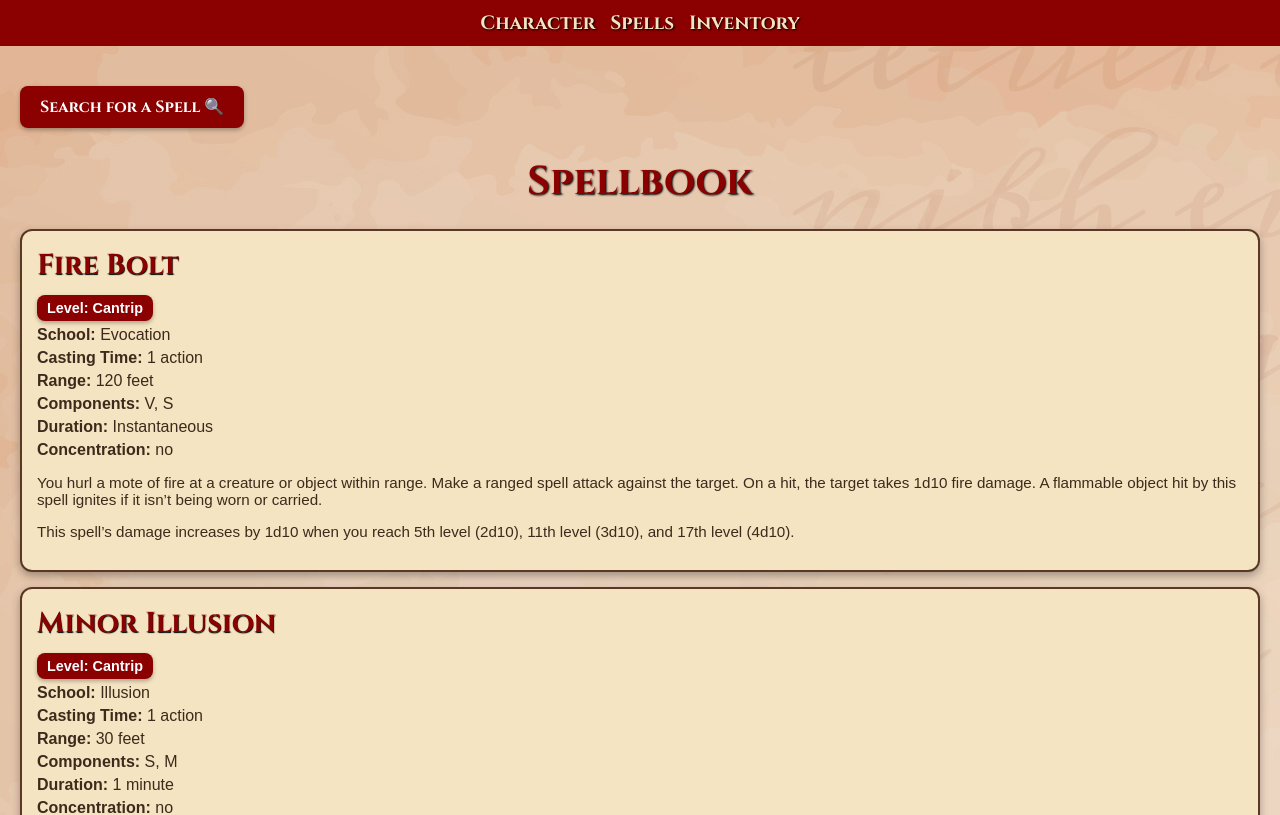
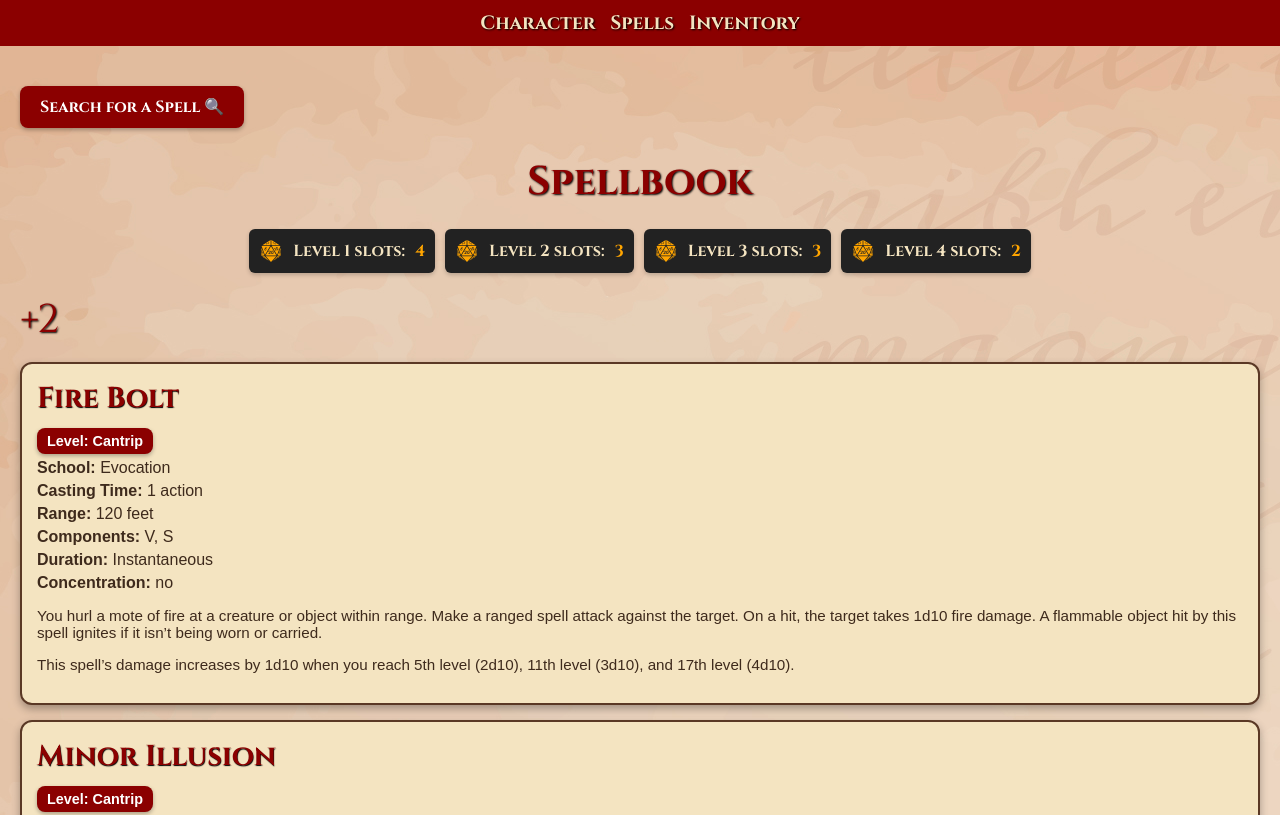
Before and after one commit to frodkata/character-sheet, a React (Create React App) app: page /#/spells in a window 1280 px wide. Shown: the top 815 px of the page. Built offline with nearby package versions, Linux system fonts and the light colour scheme.

Commit message:
Add spell slots display

```diff
--- a/src/pages/SpellsPage.tsx
+++ b/src/pages/SpellsPage.tsx
@@ -3,6 +3,7 @@ import { CharacterSheet } from "../data/CharacterSheet";
 import Spell from "../components/Spell";
 import backgroundImage from "../assets/papyrus.jpg";
 import { Link } from "react-router-dom";
+import D20 from "../components/svg components/D20";
 
 const styles: { [key: string]: React.CSSProperties } = {
 	page: {
@@ -18,6 +19,38 @@ const styles: { [key: string]: React.CSSProperties } = {
 		fontSize: "2.5rem",
 		textShadow: "1px 1px 2px #000",
 		marginBottom: "20px",
+	},
+	spellSlotsContainer: {
+		display: "flex",
+		flexWrap: "wrap",
+		gap: "10px",
+		justifyContent: "center",
+		marginBottom: "20px",
+	},
+	spellSlotItem: {
+		padding: "10px",
+		borderRadius: "6px",
+		backgroundColor: "#222222",
+		boxShadow: "0 2px 4px rgba(0, 0, 0, 0.2)",
+		fontSize: "1rem",
+		color: "#fff",
+		fontWeight: "bold",
+		minWidth: "120px",
+		fontFamily: "'Cinzel', serif",
+		display: "flex",
+		flexDirection: "row",
+		justifyContent: "center",
+		alignItems: "center",
+	},
+	spellSlotLevel: {
+		color: "#f4e4c1", // Parchment-like text color
+		fontWeight: "bold",
+		marginRight: "10px",
+		marginLeft: "10px",
+	},
+	spellSlotValue: {
+		color: "#FFA500", // Orange
+		fontWeight: "bold",
 	},
 	spellList: {
 		listStyleType: "none",
@@ -36,16 +69,44 @@ const styles: { [key: string]: React.CSSProperties } = {
 		boxShadow: "0 2px 4px rgba(0, 0, 0, 0.3)",
 		marginRight: 10,
 	},
+	tip: {
+		textAlign: "center",
+		color: "#8b0000",
+		fontSize: "2.5rem",
+		textShadow: "1px 1px 2px #000",
+		marginBottom: "20px",
+	},
 };
 
 const SpellsPage: React.FC = () => {
+	const spellSlots = {
+		"Level 1 slots": 4,
+		"Level 2 slots": 3,
+		"Level 3 slots": 3,
+		"Level 4 slots": 2,
+	};
+
 	const spells = CharacterSheet.spells;
+
 	return (
 		<div style={styles.page}>
 			<Link to="/spell-search" style={styles.link}>
 				Search for a Spell 🔍
 			</Link>
 			<h1 style={styles.header}>Spellbook</h1>
+			{/* Spell Slots Section */}
+			<div style={styles.spellSlotsContainer}>
+				{Object.entries(spellSlots).map(([level, slots]) => (
+					<div key={level} style={styles.spellSlotItem}>
+						<D20 fill="#FFA500" />
+						<span style={styles.spellSlotLevel}>{level}:</span>
+						<span style={styles.spellSlotValue}>{slots}</span>
+					</div>
+				))}
+			</div>
+
+			<span style={styles.tip}>+2</span>
+			{/* Spell List */}
 			<ul style={styles.spellList}>
 				{spells.map((spell, index) => (
 					<Spell
```
